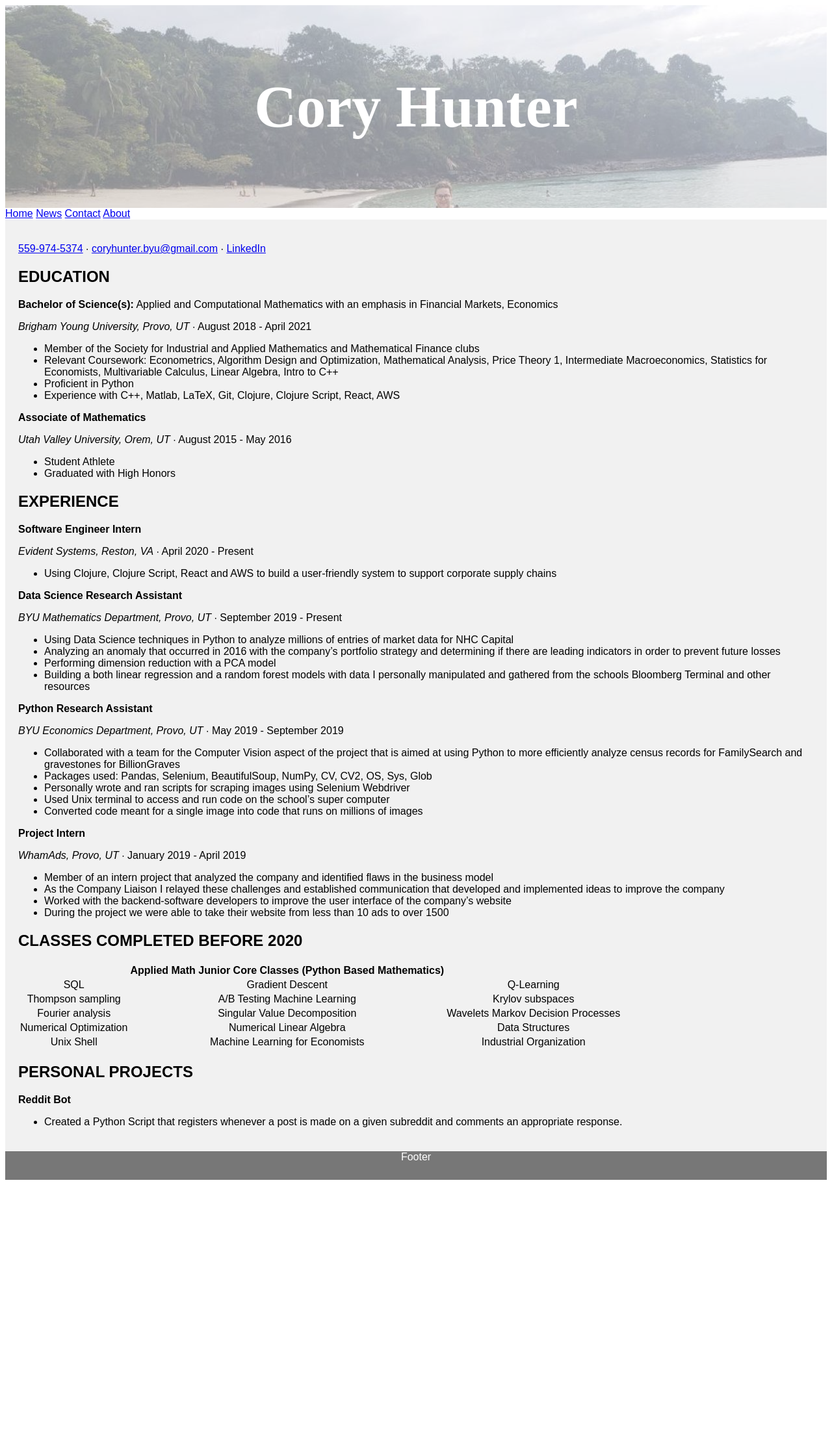
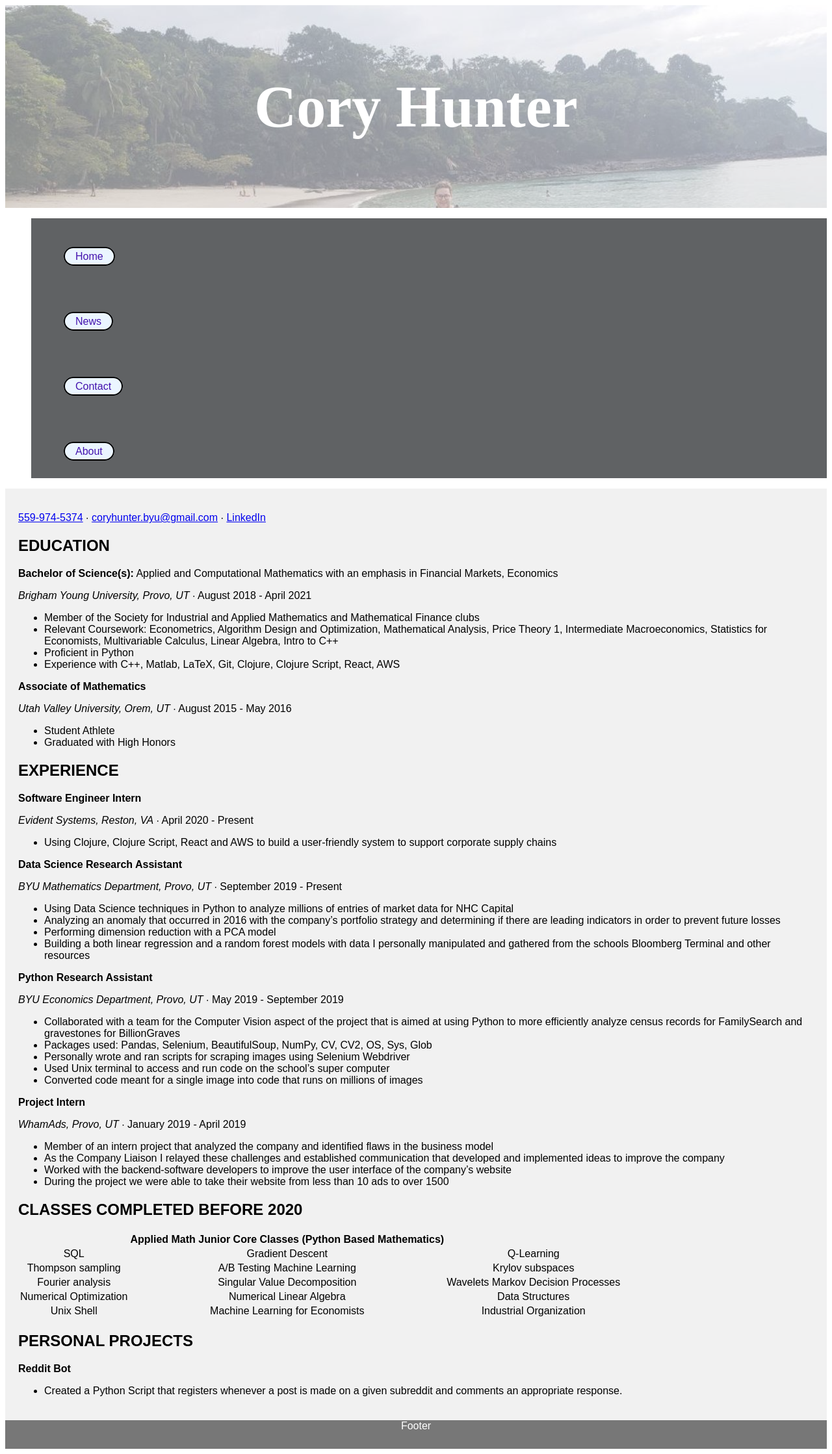
Before and after one commit to layniecalderwood/coryrhunter.com, a Jekyll site: the page built from index.md, in a window 1280 px wide. Shown: the whole page at 65% size. Built offline with Jekyll 4.4.1, drawn with Linux system fonts in a browser that asks for light colours; our own code applies the rules of GitHub Pages for plain Markdown files; before the commit the page ends 1824 px from its top, so only the background shows below that.

Commit message:
did i screw this up

```diff
--- a/_layouts/default.html
+++ b/_layouts/default.html
@@ -86,12 +86,16 @@ footer {
   <h2>Cory Hunter</h2>
 </header>
 
-<div class="topnav">
-  <a class="active" href="#home">Home</a>
-  <a href="#news">News</a>
-  <a href="#contact">Contact</a>
-  <a href="#about">About</a>
-</div>
+<nav>
+<ul>
+  <li><a href="default.asp">Home</a></li>
+  <li><a href="news.asp">News</a></li>
+  <li><a href="contact.asp">Contact</a></li>
+  <li><a href="about.asp">About</a></li>
+</ul>
+</nav>
+
+
 
   <article>
    <p> {{ "[559-974-5374](tel:5599745374) ∙ <coryhunter.byu@gmail.com> ∙ [LinkedIn](https://linkedin.com/in/coryrhunter)
```
